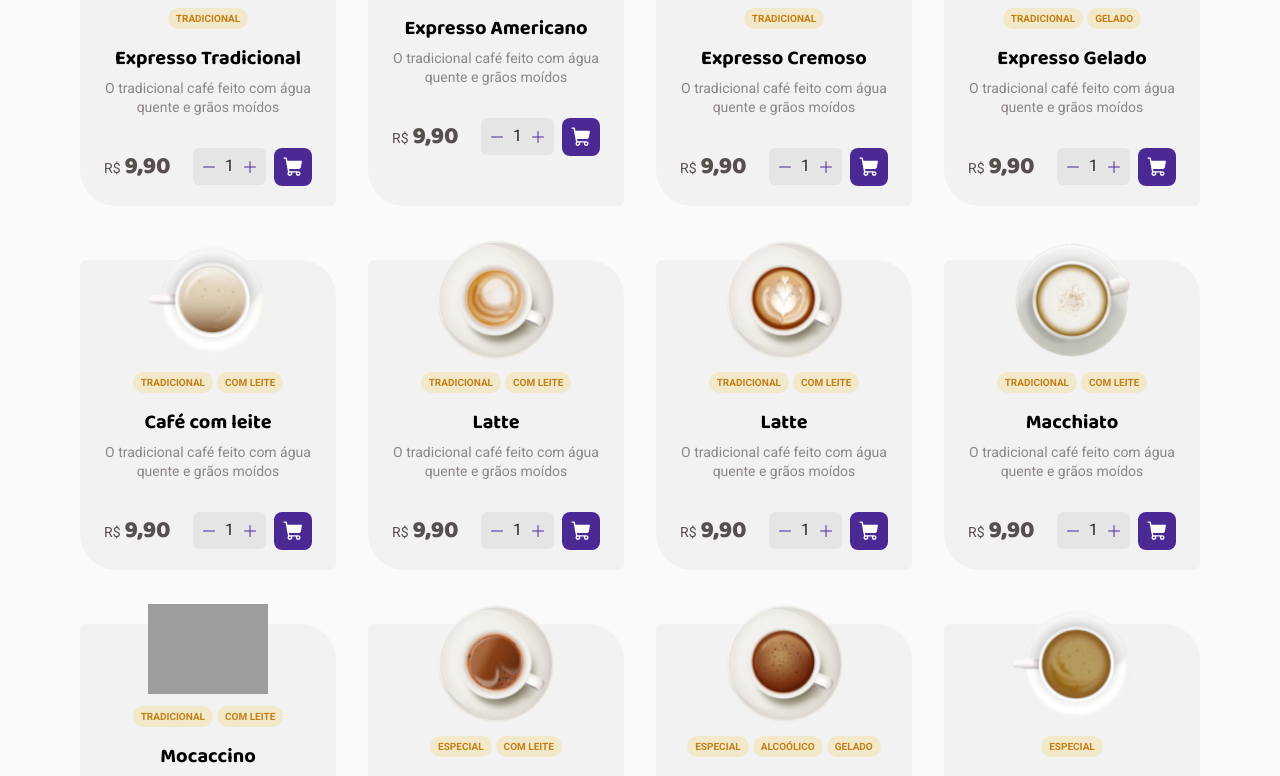
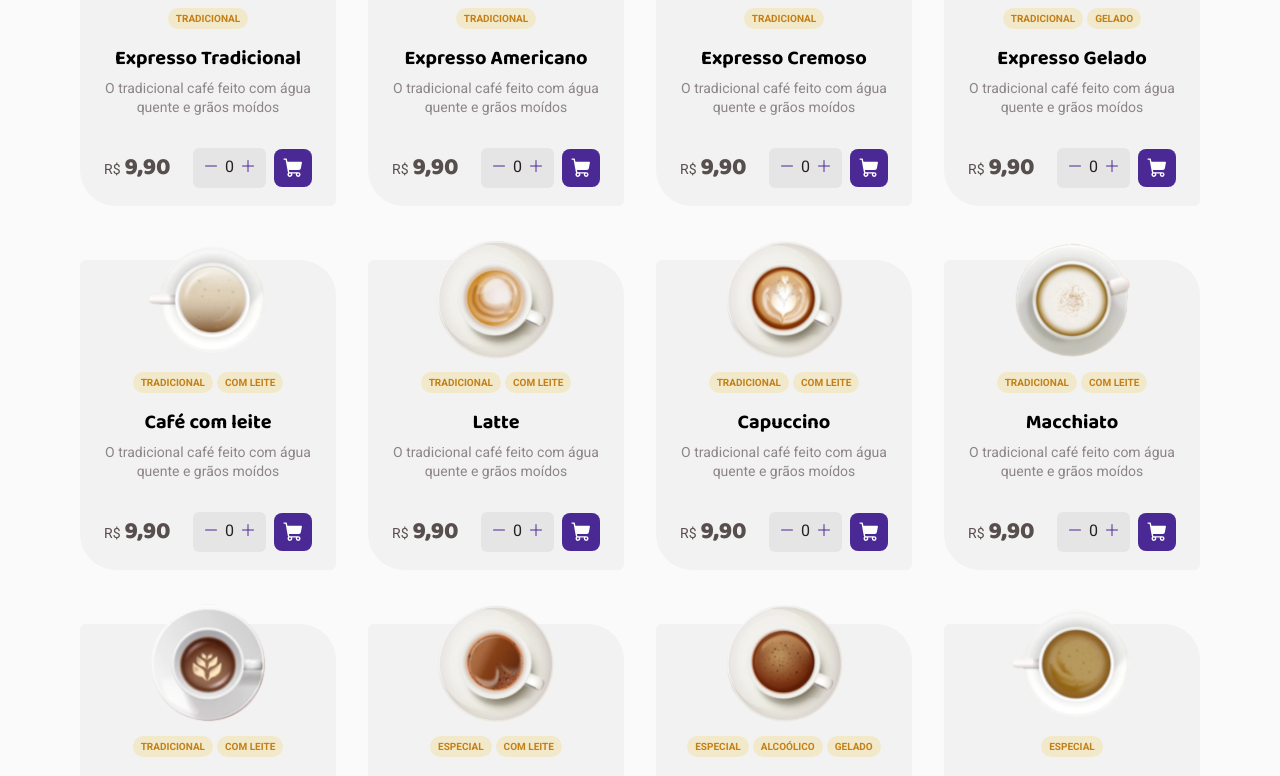
Before and after one commit to CeliceCarvalho/CoffeeDelivery, a React (Vite) app: page / in a window 1280 px wide. Shown: the part 854-1630 px from the top of the page. Built offline with nearby package versions, Linux system fonts and the light colour scheme; grey boxes are pictures that could not be loaded.

Commit message:
11/06 - hub

```diff
--- a/public/data.json
+++ b/public/data.json
@@ -6,6 +6,7 @@
             "imgSrc": "/src/assets/Type_Expresso.svg",
             "tag":[
                 {
+                    "id": "0",
                     "name": "Tradicional"
                 }
             ],
@@ -18,6 +19,7 @@
             "imgSrc": "/src/assets/Type_Americano.svg",
             "tag":[
                 {
+                    "id": "0",
                     "name": "Tradicional"
                 }
             ],
@@ -30,6 +32,7 @@
             "imgSrc": "/src/assets/Type_ExpressoCremoso.svg",
             "tag":[
                 {
+                    "id": "0",
                     "name": "Tradicional"
                 }
             ],
@@ -42,9 +45,11 @@
             "imgSrc": "/src/assets/Type_CaféGelado.svg",
             "tag":[
                 {
+                    "id": "0",
                     "name": "Tradicional"
                 },
                 {
+                    "id": "1",
                     "name": "Gelado"
                 }
             ],
@@ -57,9 +62,11 @@
             "imgSrc": "/src/assets/Type_CafécomLeite.svg",
             "tag":[
                 {
+                    "id": "0",
                     "name": "Tradicional"
                 },
                 {
+                    "id": "1",
                     "name": "Com leite"
                 }
             ],
@@ -72,9 +79,11 @@
             "imgSrc": "/src/assets/Type_Latte.svg",
             "tag":[
                 {
+                    "id": "0",
                     "name": "Tradicional"
                 },
                 {
+                    "id": "1",
                     "name": "Com leite"
                 }
             ],
@@ -83,13 +92,15 @@
         },
         {
             "id": "6",
-            "name": "Latte",
+            "name": "Capuccino",
             "imgSrc": "/src/assets/Type_Capuccino.svg",
             "tag":[
                 {
+                    "id": "0",
                     "name": "Tradicional"
                 },
                 {
+                    "id": "1",
                     "name": "Com leite"
                 }
             ],
@@ -102,9 +113,11 @@
             "imgSrc": "/src/assets/Type_Macchiato.svg",
             "tag":[
                 {
+                    "id": "0",
                     "name": "Tradicional"
                 },
                 {
+                    "id": "1",
                     "name": "Com leite"
                 }
             ],
@@ -117,9 +130,11 @@
             "imgSrc": "/src/assets/Type_Mocaccino.svg",
             "tag":[
                 {
+                    "id": "0",
                     "name": "Tradicional"
                 },
                 {
+                    "id": "1",
                     "name": "Com leite"
                 }
             ],
@@ -132,9 +147,11 @@
             "imgSrc": "/src/assets/Type_ChocolateQuente.svg",
             "tag":[
                 {
+                    "id": "0",
                     "name": "Especial"
                 },
                 {
+                    "id": "1",
                     "name": "Com leite"
                 }
             ],
@@ -147,12 +164,15 @@
             "imgSrc": "/src/assets/Type_Cubano.svg",
             "tag":[
                 {
+                    "id": "0",
                     "name": "Especial"
                 },
                 {
+                    "id": "1",
                     "name": "Alcoólico"
                 },
                 {
+                    "id": "3",
                     "name": "Gelado"
                 }
             ],
@@ -165,6 +185,7 @@
             "imgSrc": "/src/assets/Type_Havaiano.svg",
             "tag":[
                 {
+                    "id": "0",
                     "name": "Especial"
                 }
             ],
@@ -172,11 +193,12 @@
             "price": 9.90
         },
         {
-            "id": "11",
+            "id": "12",
             "name": "Árabe",
             "imgSrc": "/src/assets/Type_Árabe.svg",
             "tag":[
                 {
+                    "id": "0",
                     "name": "Especial"
                 }
             ],
@@ -184,11 +206,12 @@
             "price": 9.90
         },
         {
-            "id": "12",
+            "id": "13",
             "name": "Irlandês",
             "imgSrc": "/src/assets/Type_Irlandês.svg",
             "tag":[
                 {
+                    "id": "0",
                     "name": "Especial"
                 }
             ],
--- a/src/pages/Home/@componentes/Card/index.tsx
+++ b/src/pages/Home/@componentes/Card/index.tsx
@@ -1,6 +1,6 @@
 import { Actions, BuyContainer, CardContainer, CartButton, Counter, Price, Tag, Tags } from "./styles";
-import ExpressoCremoso from "../../../../assets/Type_Expresso.svg"
 import { Minus, Plus, ShoppingCart } from "@phosphor-icons/react";
+import { useState } from "react";
 import { useTheme } from "styled-components";
 
 interface Props{
@@ -15,18 +15,45 @@ interface Props{
 }
 
 interface Tag{
+    id: string,
     name: string
+}
+
+interface Cart{
+    id: string,
+    quantity: number,
 }
 
 export function Card({coffee}: Props){
     const { colors } = useTheme()
+    const [ Quantity, setQuantity ] = useState<number>(0)
+    const [ Cart, setCart ] = useState<Cart[]>([])
+
+    function handleAddQuantity(){
+        setQuantity(Quantity + 1)
+    }
+
+    function handleRemoveQuantity(){
+        setQuantity(Quantity - 1)
+    }
+
+    function handleAddToCart(){
+        const newItem: Cart = {
+            id: coffee.id,
+            quantity: Quantity,
+        }
+
+        setCart((state) => [...state, newItem])
+    }
+
+    console.log(Cart)
 
     return(
         <CardContainer>
             <img src={coffee.imgSrc} width={120}/>
             <Tags>
                 {coffee.tag.map((tag) => (
-                    <Tag>
+                    <Tag key={tag.id}>
                         <span>{tag.name}</span>
                     </Tag>
                 ))}
@@ -40,11 +67,15 @@ export function Card({coffee}: Props){
                 </Price>
                 <Actions>
                     <Counter>
-                        <Minus color={colors.brand.purple_dark}/>
-                        <p>1</p>
-                        <Plus color={colors.brand.purple_dark}/>
+                        <div>
+                            <Minus color={colors.brand.purple_dark} onClick={handleRemoveQuantity}/>
+                        </div>
+                        <p>{Quantity}</p>
+                        <div>
+                            <Plus color={colors.brand.purple_dark} onClick={handleAddQuantity}/>
+                        </div>
                     </Counter>
-                    <CartButton>
+                    <CartButton onClick={handleAddToCart}>
                         <ShoppingCart size={22} weight="fill"/>
                     </CartButton>
                 </Actions>
--- a/src/pages/Home/@componentes/Card/styles.ts
+++ b/src/pages/Home/@componentes/Card/styles.ts
@@ -89,7 +89,7 @@ export const Actions = styled.div`
 
 export const Counter = styled.div`
     display: flex;
-    gap: 8px;
+    gap: 4px;
     align-items: center;
 
     padding: 8px;
@@ -100,6 +100,11 @@ export const Counter = styled.div`
     p{
         ${props => props.theme.texts.M_regular}
         color: ${props => props.theme.colors.base.title};
+    }
+
+    div{
+        padding: 2px;
+        cursor: pointer;
     }
 `
 
```
Also changed, not shown: src/assets/Type_Americano.svg (added), src/assets/Type_Mocaccino.svg (renamed from src/assets/Type_Mochaccino.svg), src/contexts/CartContext.tsx (added).
